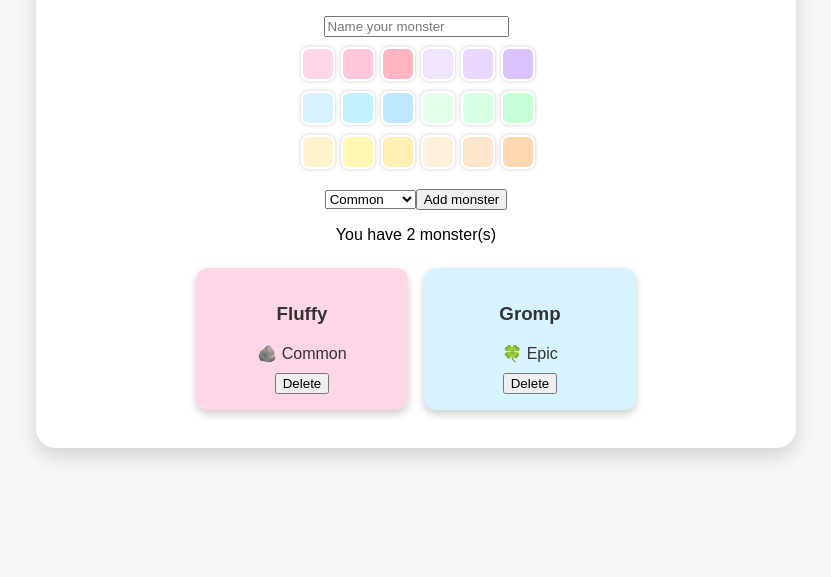
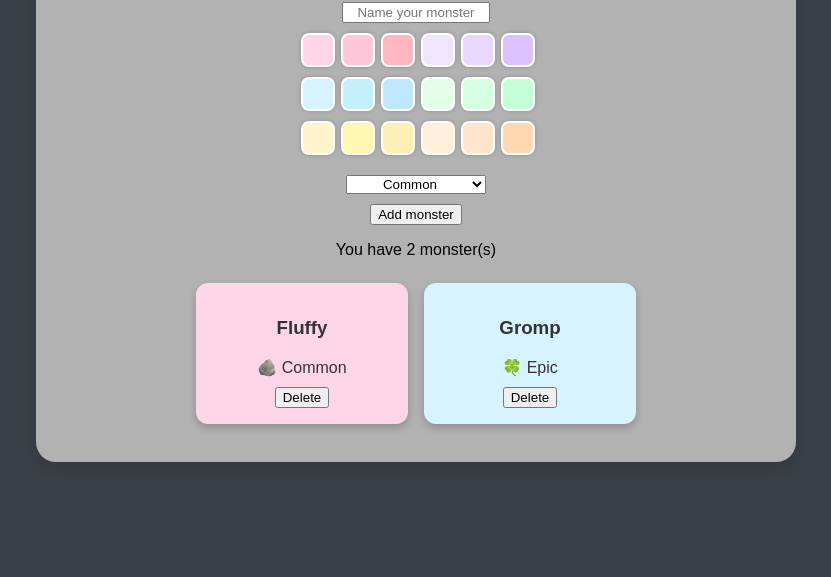
Before and after one commit to KayaPapayasCave/Vue.js-hobbyprojekt, a plain HTML site: page index.html in a window 1280 px wide. Shown: the part 223-800 px from the top of the page, without its empty margins (224-1055 px from the left). Drawn offline with nearby package versions, Linux system fonts and the light colour scheme.

Commit message:
Ændringer ift. farvevalg og layout.

```diff
--- a/index.html
+++ b/index.html
@@ -19,6 +19,7 @@
         :key="color"
         class="color-swatch"
         :style="{ backgroundColor: color }"
+        :class="{ selected: newColor === color }"
         @click="newColor = color">
       </div>
     </div>
@@ -32,7 +33,7 @@
       <option value="mythic">Mythic</option>
     </select>
 
-    <button v-on:click="addMonster">Add monster</button>
+    <button v-on:click="addMonster" class="add-btn" >Add monster</button>
 
     <p v-if="monsters.length === 0">There's no monster yet😢</p>
     <p v-else>You have {{ monsters.length }} monster(s)</p>
--- a/style.css
+++ b/style.css
@@ -3,12 +3,12 @@ body {
   justify-content: center;
   align-items: center;
   min-height: 100vh;
-  background: #f7f7f7;
+  background: #3C4048;
   margin: 0;
 }
 
 .app-container {
-  background: white;
+  background: #B2B2B2;
   padding: 30px;
   border-radius: 20px;
   box-shadow: 0 8px 20px rgba(0,0,0,0.15);
@@ -38,6 +38,21 @@ body {
   transform: scale(1.15);
 }
 
+.color-swatch.selected {
+  transform: scale(1.2);
+  border: 2px solid #3C4048;
+}
+
+.app-container input,
+.app-container select,
+.add-button {
+  display: block;
+  width: 20%;
+  text-align: center;
+  margin: 10px auto;
+}
+
+
 .monster-card {
   width: 180px;
   padding: 1rem;
```
